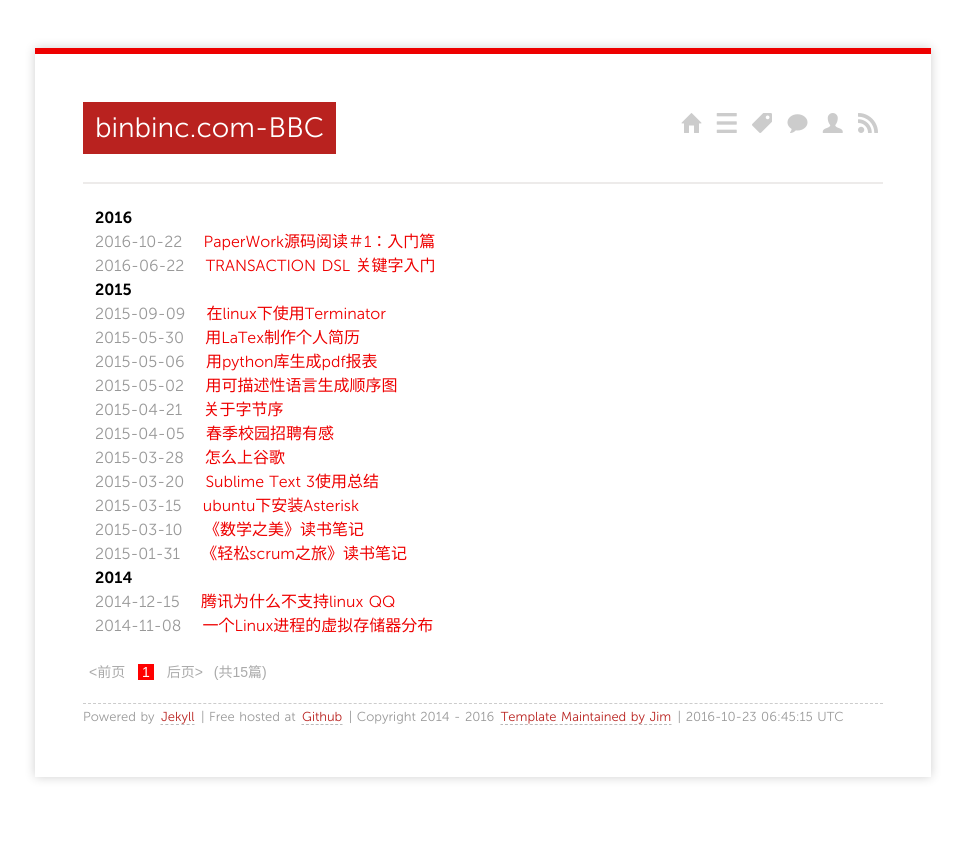
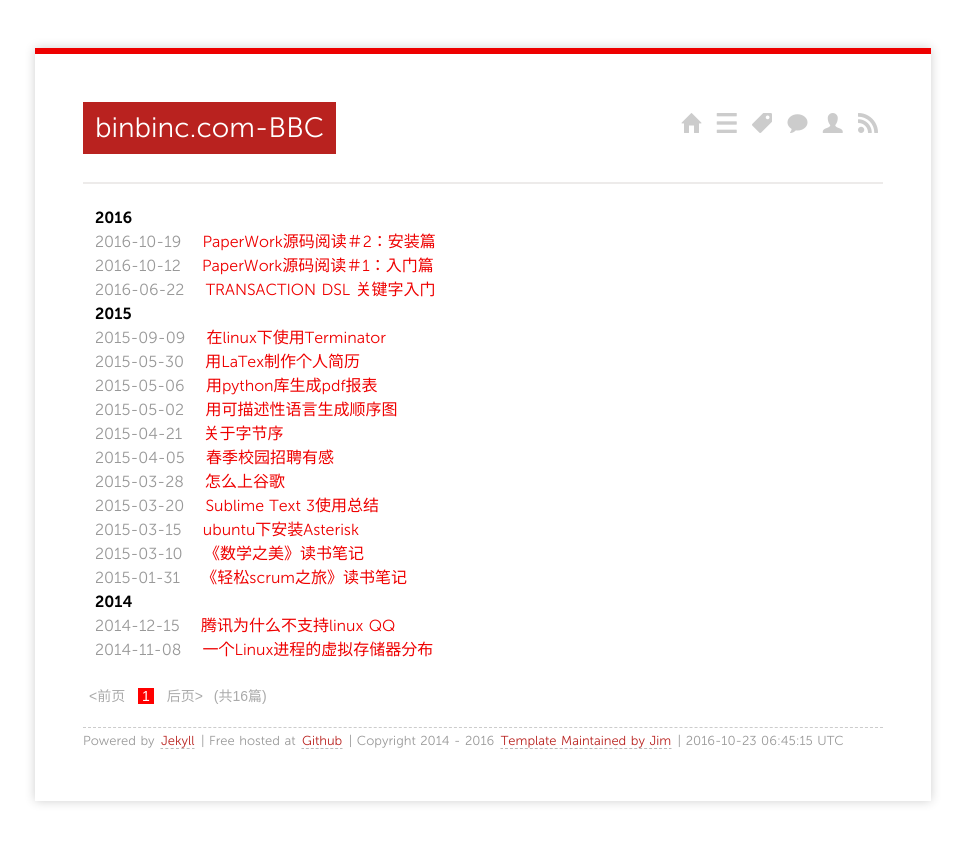
Before and after one commit to binbinc/binbinc.github.io, a Jekyll site: the page built from index.html, in a window 1280 px wide. Shown: the top 843 px of the page, without its empty margins (157-1122 px from the left). Built offline with Jekyll 4.4.1, drawn with Linux system fonts in a browser that asks for light colours; nearby versions of some CDN libraries; Markdown is read by kramdown in place of the engine named in the settings; the list of posts is cut into pages by our own code; some of the changed lines change nothing that is shown.

Commit message:
pw-install

````diff
--- a/_posts/2016/2016-10-12-read-source-code-pw-guide.md
+++ b/_posts/2016/2016-10-12-read-source-code-pw-guide.md
@@ -1,7 +1,7 @@
 ---
 layout: post
 title:  PaperWork源码阅读＃1：入门篇
-date:   2016-10-22
+date:   2016-10-12
 categories:
 - coding
 tags:
--- /dev/null
+++ b/_posts/2016/2016-10-18-read-source-code-pw-install.md
@@ -0,0 +1,156 @@
+---
+layout: post
+title:  PaperWork源码阅读＃2：安装篇
+date:   2016-10-19
+categories:
+- coding
+tags:
+- 源码阅读
+---
+
+
+本文从零基础开始，学习**如何在MAC上安装PaperWork**。
+
+##Step-1：确认是否安装了php
+
+确认是否安装了php，在Terminal键入“php -v”，如下所示：
+
+```php
+$ php -v
+PHP 5.5.30 (cli) (built: Oct 23 2015 17:21:45)
+Copyright (c) 1997-2015 The PHP Group
+Zend Engine v2.5.0, Copyright (c) 1998-2015 Zend Technologies
+```
+如果还没安装 PHP，请自行安装。
+
+##Step-2：查看是否有安装sqlite
+
+查看是否有安装sqlite，在Mac的Terminal键入“sqlite3 --version”，如下所示：
+
+```php
+$ sqlite3 --version
+3.8.10.2 2015-05-20 18:17:19 2ef4f3a5b1d1d0c4338f8243d40a2452cc1f7fe4
+```
+很多类 Unix 系统都会自带 SQLite3。
+
+
+##Step-3：安装Composer
+
+安装Composer，在Terminal键入如下命令：
+
+```php
+php -r "readfile('https://getcomposer.org/installer');" > composer-setup.php
+php composer-setup.php
+php -r "unlink('composer-setup.php');"
+```
+
+执行全局安装，将前面下载的 composer.phar 文件移动到 /usr/local/bin/ 目录下面：
+
+```php
+sudo mv composer.phar /usr/local/bin/composer
+```
+
+关于如何安装Composer，请参考[这里][1]。
+
+
+##Step-4：安装Laravel
+
+安装Laravel，通过 Laravel 安装器：
+
+```php
+composer global require "laravel/installer"
+```
+
+确保 ~/.composer/vendor/bin 在[系统路径][2]中，否则不能在任意路径调用 laravel 命令。
+安装完成后，可以通过简单的 laravel new 命令即可在当前目录下创建一个新的 Laravel 应用:
+```php
+laravel new blog
+```
+
+##Step-5：安装PaperWork
+
+按照官网[说明][3]，执行下面的命令，
+
+```php
+//install gulp cli globally, run the default task
+sudo npm install -g gulp
+npm install
+gulp
+
+//create a database named "paperwork"
+DROP DATABASE IF EXISTS paperwork; CREATE DATABASE IF NOT EXISTS paperwork DEFAULT CHARACTER SET utf8 COLLATE utf8_general_ci;
+GRANT ALL PRIVILEGES ON paperwork.* TO 'paperwork'@'localhost' IDENTIFIED BY 'paperwork' WITH GRANT OPTION; FLUSH PRIVILEGES;
+
+//run the migration jobs
+php artisan migrate
+```
+
+出现一个错误，
+```php
+changbinMac:frontend changbin$ php artisan migrate
+Mcrypt PHP extension required.
+```
+
+参考[这里][4]，发现是mamp的php路径没在系统路径中设置。
+修改好后，又出现新的错误，
+
+```php
+changbinMac:frontend changbin$ php artisan migrate
+**************************************
+*     Application In Production!     *
+**************************************
+
+Do you really wish to run this command? y
+
+  [PDOException]
+  SQLSTATE[HY000] [2002] No such file or directory
+
+migrate [--bench[="..."]] [--database[="..."]] [--force] [--path[="..."]] [--package[="..."]] [--pretend] [--seed]
+
+```
+
+继续翻墙，发现已经有[答案][5]，需要在config/database.php中加上unix_socket这一行。
+
+```php
+'mysql' => array(
+        'driver'    => 'mysql',
+        'host'      => 'localhost',
+        'unix_socket'   => '/Applications/MAMP/tmp/mysql/mysql.sock',
+        'database'  => 'database',
+        'username'  => 'root',
+        'password'  => 'root',
+        'charset'   => 'utf8',
+        'collation' => 'utf8_unicode_ci',
+        'prefix'    => '',
+    ),
+```
+
+终于这一次迁移表成功了，
+```php
+
+changbinMac:frontend changbin$ php artisan migrate
+**************************************
+*     Application In Production!     *
+**************************************
+
+Do you really wish to run this command? y
+Migration table created successfully.
+Migrated: 2014_07_22_194050_initialize
+Migrated: 2014_07_24_103915_create_password_reminders_table
+Migrated: 2014_10_08_203732_add_visibility_to_tags_table
+Migrated: 2015_01_21_034728_add_admin_to_users
+Migrated: 2015_05_05_094021_modify_tag_user_relation
+Migrated: 2015_05_22_220540_add_version_user_relation
+Migrated: 2015_06_15_224221_add_tag_parent
+Migrated: 2015_06_30_125536_add_sessions_table
+Migrated: 2015_07_29_130508_alter_versions
+```
+
+安装成功。
+
+
+  [1]: http://pkg.phpcomposer.com
+  [2]: http://www.cyberciti.biz/faq/appleosx-bash-unix-change-set-path-environment-variable/
+  [3]: http://paperwork.rocks
+  [4]: http://stackoverflow.com/questions/16830405/laravel-requires-the-mcrypt-php-extension
+  [5]: http://stackoverflow.com/questions/19475762/setting-up-laravel-on-a-mac-php-artisan-migrate-error-no-such-file-or-directory
````
